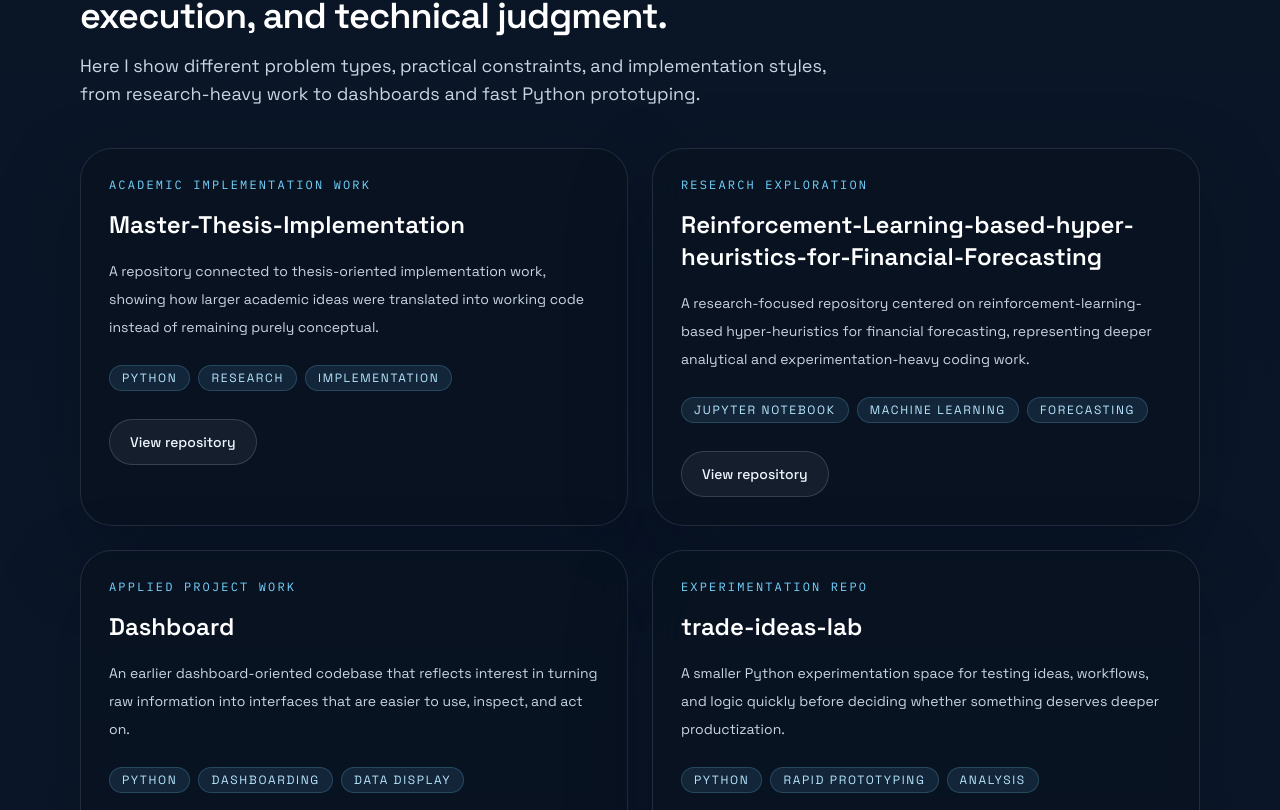
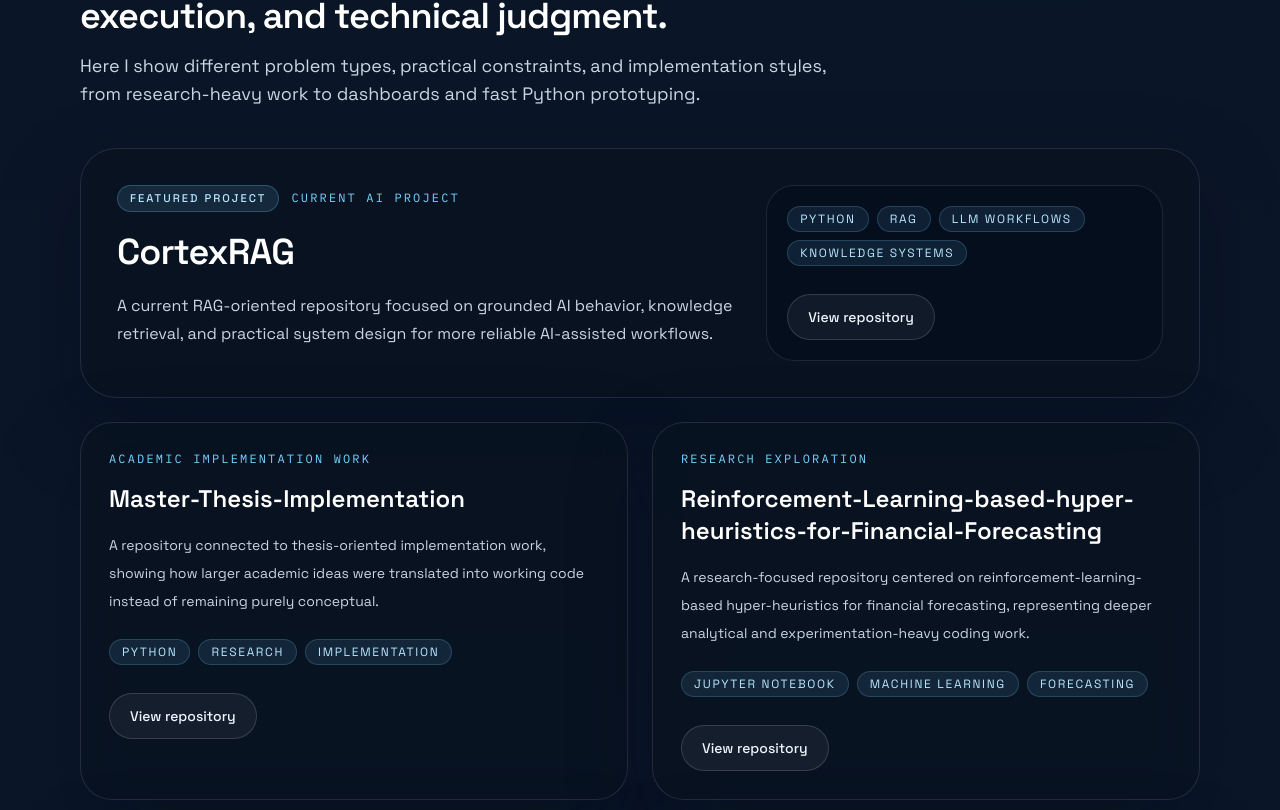
Before and after one commit to MirDochEgal555/robin-consulting-site, a Next.js app: page /projects in a window 1280 px wide. Shown: the part 1630-2440 px from the top of the page. Built offline with nearby package versions, Linux system fonts and the light colour scheme; no server answers.

Commit message:
RAG Focus Project

```diff
--- a/src/components/projects-page.tsx
+++ b/src/components/projects-page.tsx
@@ -16,6 +16,8 @@ export function ProjectsPage({ locale }: ProjectsPageProps) {
   const content = getSiteContent(locale);
   const page = getPageDefinition(locale, "projects");
   const projectsContent = getProjectsPageContent(locale);
+  const [featuredProject, ...otherProjects] = projectsContent.projects;
+  const featuredBadge = locale === "de" ? "Featured Projekt" : "Featured project";
   const pageNavItems = [
     { label: content.sections.overviewLabel, href: "#overview" },
     { label: projectsContent.experienceSection.eyebrow, href: "#experience" },
@@ -90,11 +92,56 @@ export function ProjectsPage({ locale }: ProjectsPageProps) {
         description={projectsContent.projectSection.description}
       >
         <div className="grid gap-6 lg:grid-cols-2">
-          {projectsContent.projects.map((project, index) => (
+          {featuredProject ? (
+            <article
+              key={featuredProject.name}
+              className="glass-panel card-lift reveal-up scroll-tilt-in rounded-[2.25rem] p-8 lg:col-span-2 lg:p-9"
+              style={{ "--delay": "120ms" } as CSSProperties}
+            >
+              <div className="grid gap-8 lg:grid-cols-[minmax(0,1.4fr)_minmax(260px,0.9fr)] lg:items-start">
+                <div>
+                  <div className="flex flex-wrap items-center gap-3">
+                    <span className="rounded-full border border-sky-300/25 bg-sky-300/12 px-3 py-1 text-[0.7rem] font-medium uppercase tracking-[0.18em] text-sky-200">
+                      {featuredBadge}
+                    </span>
+                    <span className="font-mono text-xs uppercase tracking-[0.18em] text-sky-300">
+                      {featuredProject.period}
+                    </span>
+                  </div>
+                  <h2 className="mt-5 text-3xl font-semibold tracking-tight text-white sm:text-4xl">
+                    {featuredProject.name}
+                  </h2>
+                  <p className="mt-5 max-w-3xl text-sm leading-7 text-slate-300 sm:text-base">
+                    {featuredProject.description}
+                  </p>
+                </div>
+
+                <div className="rounded-[1.75rem] border border-white/10 bg-slate-950/35 p-5">
+                  <div className="flex flex-wrap gap-2">
+                    {featuredProject.stack.map((item) => (
+                      <span
+                        key={item}
+                        className="rounded-full border border-sky-300/20 bg-sky-300/10 px-3 py-1 text-xs uppercase tracking-[0.14em] text-sky-200"
+                      >
+                        {item}
+                      </span>
+                    ))}
+                  </div>
+                  <div className="mt-7">
+                    <ButtonLink href={featuredProject.href} variant="secondary">
+                      {featuredProject.linkLabel}
+                    </ButtonLink>
+                  </div>
+                </div>
+              </div>
+            </article>
+          ) : null}
+
+          {otherProjects.map((project, index) => (
             <article
               key={project.name}
               className="glass-panel card-lift reveal-up scroll-tilt-in rounded-[2rem] p-7"
-              style={{ "--delay": `${120 + index * 80}ms` } as CSSProperties}
+              style={{ "--delay": `${200 + index * 80}ms` } as CSSProperties}
             >
               <div className="font-mono text-xs uppercase tracking-[0.18em] text-sky-300">
                 {project.period}
--- a/src/content/projects-page-content.ts
+++ b/src/content/projects-page-content.ts
@@ -103,6 +103,15 @@ const projectsPageContent = {
         "More older projects and context notes will be added here over time.",
     },
     projects: [
+      {
+        name: "CortexRAG",
+        href: `${githubProfileHref}/CortexRAG`,
+        period: "Current AI project",
+        description:
+          "A current RAG-oriented repository focused on grounded AI behavior, knowledge retrieval, and practical system design for more reliable AI-assisted workflows.",
+        stack: ["Python", "RAG", "LLM workflows", "Knowledge systems"],
+        linkLabel: "View repository",
+      },
       {
         name: "Master-Thesis-Implementation",
         href: `${githubProfileHref}/Master-Thesis-Implementation`,
@@ -245,6 +254,15 @@ const projectsPageContent = {
     },
     projects: [
       {
+        name: "CortexRAG",
+        href: `${githubProfileHref}/CortexRAG`,
+        period: "Aktuelles KI-Projekt",
+        description:
+          "Ein aktuelles RAG-orientiertes Repository mit Fokus auf fundiertes KI-Verhalten, Wissensabruf und praxisnahe Systemarchitektur für verlässlichere KI-gestützte Workflows.",
+        stack: ["Python", "RAG", "LLM-Workflows", "Wissenssysteme"],
+        linkLabel: "Repository ansehen",
+      },
+      {
         name: "Master-Thesis-Implementation",
         href: `${githubProfileHref}/Master-Thesis-Implementation`,
         period: "Akademische Implementierungsarbeit",
```
